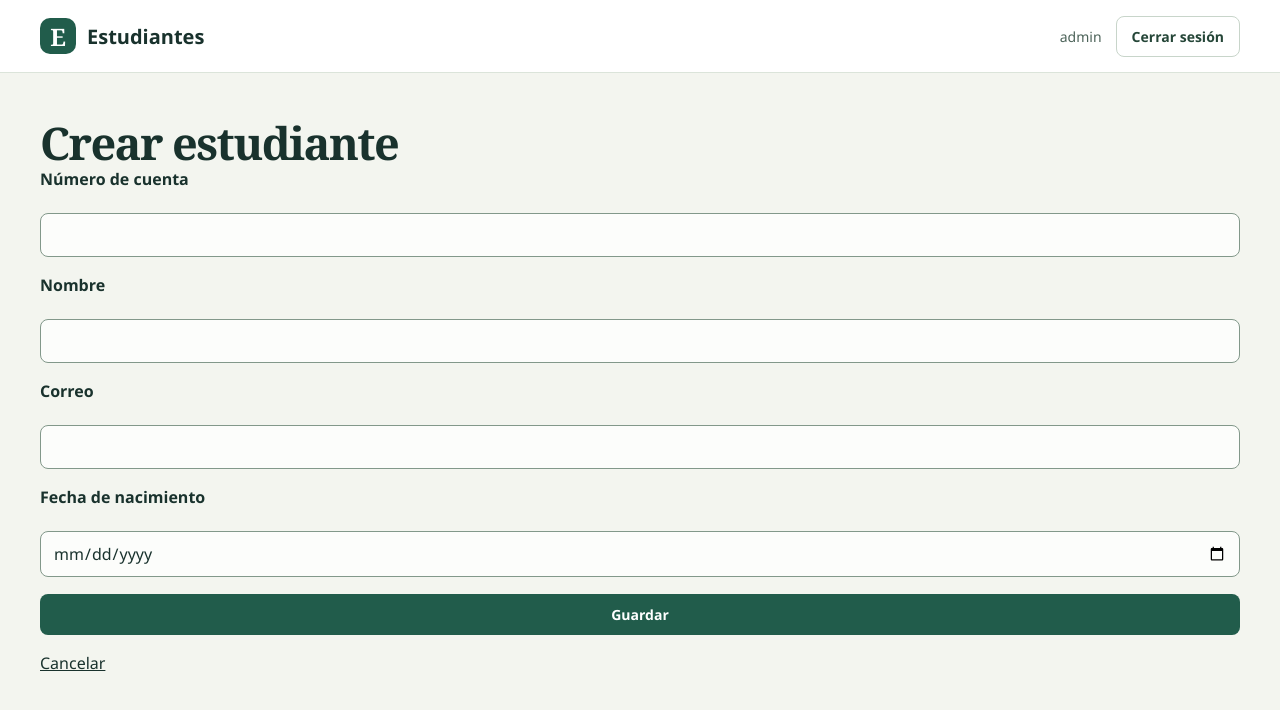
After one commit to Allansuky/base_html, a Laravel app: page /estudiantes/crear in a window 1280 px wide. The commit adds this page. Shown: the top 710 px of the page. Run offline with Laravel 12, Linux system fonts and the light colour scheme; a user stored in the database is signed in; data comes from the database, SQL or seed files in the repository.

Commit message:
Crear registros estudiantes

```diff
--- a/estudiantes-laravel/app/Http/Controllers/EstudianteController.php
+++ b/estudiantes-laravel/app/Http/Controllers/EstudianteController.php
@@ -1,10 +1,26 @@
 <?php
 namespace App\Http\Controllers;
 use App\Models\Estudiante;
+use Illuminate\Http\Request;
 class EstudianteController
 {
     public function index()
     {
         return view('estudiantes.index', ['estudiantes' => Estudiante::orderBy('id')->get()]);
     }
+    public function create()
+    {
+        return view('estudiantes.create');
+    }
+    public function store(Request $request)
+    {
+        $datos = $request->validate([
+            'numero_cuenta' => ['required', 'string', 'max:255', 'unique:estudiantes,numero_cuenta'],
+            'nombre' => ['required', 'string', 'max:100'],
+            'correo' => ['required', 'email', 'max:255', 'unique:estudiantes,correo'],
+            'fecha_nacimiento' => ['required', 'date', 'before_or_equal:today'],
+        ]);
+        Estudiante::create($datos);
+        return redirect()->route('inicio')->with('estado', 'Estudiante creado correctamente.');
+    }
 }
--- /dev/null
+++ b/estudiantes-laravel/resources/views/estudiantes/create.blade.php
@@ -0,0 +1,21 @@
+@extends('layout')
+@section('titulo', 'Crear estudiante')
+@section('contenido')
+<h1>Crear estudiante</h1>
+@if ($errors->any())
+<ul class="error">@foreach ($errors->all() as $error)<li>{{ $error }}</li>@endforeach</ul>
+@endif
+<form method="POST" action="{{ route('estudiantes.store') }}" class="campos">
+@csrf
+<label for="numero_cuenta">Número de cuenta</label>
+<input id="numero_cuenta" name="numero_cuenta" value="{{ old('numero_cuenta') }}" maxlength="255" required>
+<label for="nombre">Nombre</label>
+<input id="nombre" name="nombre" value="{{ old('nombre') }}" maxlength="100" required>
+<label for="correo">Correo</label>
+<input id="correo" name="correo" type="email" value="{{ old('correo') }}" maxlength="255" required>
+<label for="fecha_nacimiento">Fecha de nacimiento</label>
+<input id="fecha_nacimiento" name="fecha_nacimiento" type="date" value="{{ old('fecha_nacimiento') }}" required>
+<button class="boton principal" type="submit">Guardar</button>
+<a href="{{ route('inicio') }}">Cancelar</a>
+</form>
+@endsection
--- a/estudiantes-laravel/resources/views/estudiantes/index.blade.php
+++ b/estudiantes-laravel/resources/views/estudiantes/index.blade.php
@@ -2,6 +2,8 @@
 @section('titulo', 'Estudiantes')
 @section('contenido')
 <h1>Registro de estudiantes</h1>
+<p><a href="{{ route('estudiantes.create') }}">Crear estudiante</a></p>
+@if (session('estado')) <p class="estado">{{ session('estado') }}</p> @endif
 <div class="panel tabla"><table>
 <thead><tr><th>ID</th><th>Número de cuenta</th><th>Nombre</th><th>Correo</th><th>Fecha de nacimiento</th></tr></thead>
 <tbody>
--- a/estudiantes-laravel/routes/web.php
+++ b/estudiantes-laravel/routes/web.php
@@ -9,5 +9,7 @@ Route::middleware('guest')->group(function () {
 });
 Route::middleware('auth')->group(function () {
     Route::get('/inicio', [EstudianteController::class, 'index'])->name('inicio');
+    Route::get('/estudiantes/crear', [EstudianteController::class, 'create'])->name('estudiantes.create');
+    Route::post('/estudiantes', [EstudianteController::class, 'store'])->name('estudiantes.store');
     Route::post('/logout', [SesionController::class, 'destroy'])->name('logout');
 });
```
